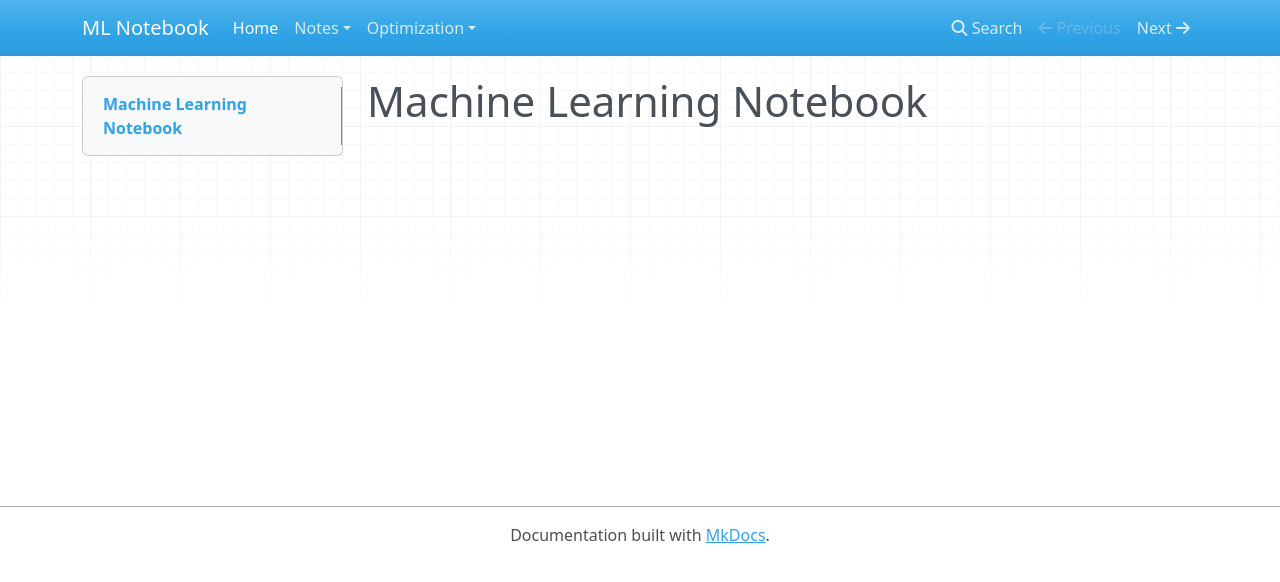
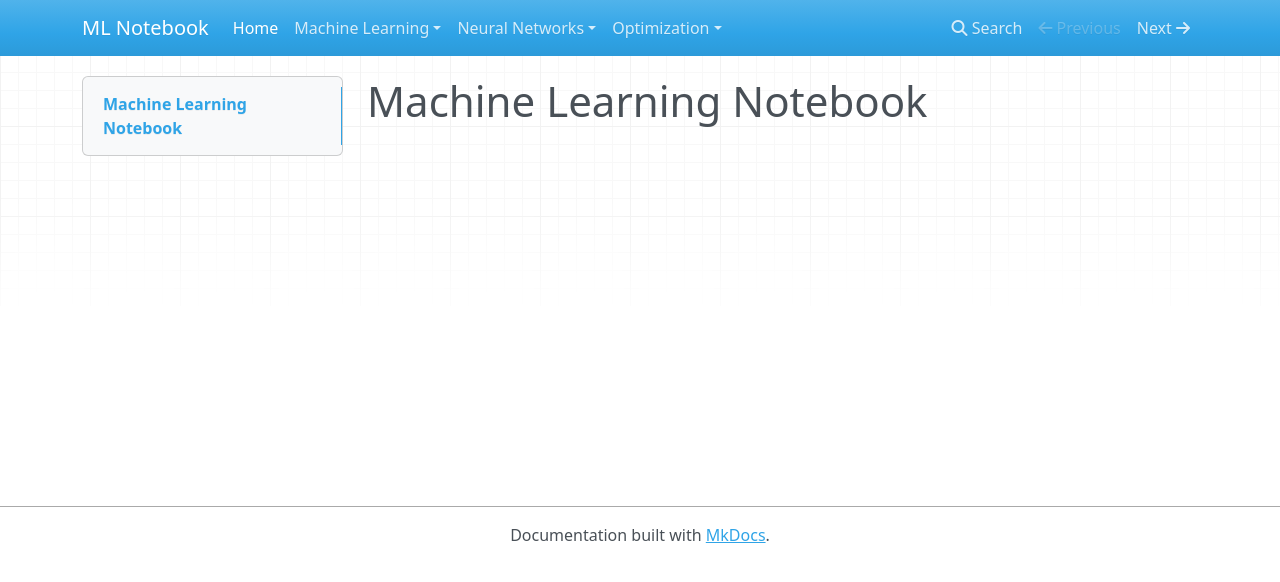
Before and after one commit to meyerv11045/machine-learning, an MkDocs documentation site: the page built from docs/notes/index.md, in a window 1280 px wide. Shown: the top 582 px of the page. Built offline with MkDocs 1.6.1, drawn with Linux system fonts in a browser that asks for light colours; nearby versions of some CDN libraries.

Commit message:
minor updates to nav

```diff
--- a/docs/mkdocs.yml
+++ b/docs/mkdocs.yml
@@ -11,18 +11,18 @@ markdown_extensions:
 
 nav:
   - Home: 'index.md'
-  - Notes:
+  - Machine Learning:
     - 'Supervised Learning': 'machine_learning/supervised_learning.md'
     - 'Regression': 'machine_learning/regression.md'
     - 'Classification': 'machine_learning/classification.md'
     - 'Optimization Techniques': 'machine_learning/optimization.md'
     - 'Feature Scaling': 'machine_learning/feature_scaling.md'
     - 'Model Selection': 'machine_learning/model_selection.md'
-    - Neural Networks:
-      - 'Activation Functions': 'machine_learning/nn/activation_functions.md'
-      - 'PyTorch': 'machine_learning/nn/pytorch.md'
-      - 'AutoEncoders': 'machine_learning/nn/auto_encoders.md'
     - 'Reinforcement Learning': 'machine_learning/reinforcement_learning.md'
+  - Neural Networks:
+    - 'Activation Functions': 'machine_learning/nn/activation_functions.md'
+    - 'PyTorch': 'machine_learning/nn/pytorch.md'
+    - 'AutoEncoders': 'machine_learning/nn/auto_encoders.md'
   - Optimization:
     - 'Overview': 'optimization/overview.md'
     - 'Convergence': 'optimization/convergence.md'
```
Also changed, not shown: docs/notes/index.md (line endings or trailing spaces).
